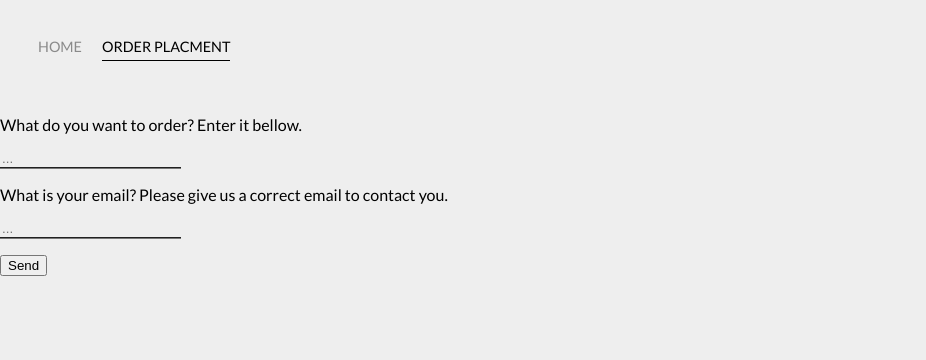
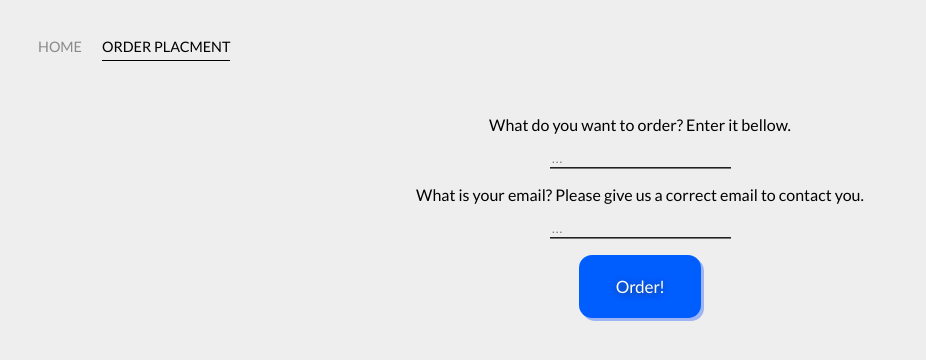
Before and after one commit to Diamond-Services/Diamond-Services-Development-Website, a plain HTML site: page Order.html in a window 1280 px wide. Shown: the whole page, without its empty margins (0-926 px from the left). Drawn offline with Linux system fonts and the light colour scheme.

Commit message:
V0.2 Development

```diff
--- a/Order.html
+++ b/Order.html
@@ -21,6 +21,30 @@
     .no-outline:focus {
       outline: none;
     }
+
+    .sub {
+	box-shadow: 3px 3px 0px 0px #9fb4f2;
+	background-color:#005eff;
+	border-radius:13px;
+	display:inline-block;
+	cursor:pointer;
+	color:#ffffff;
+	font-family:Trebuchet MS;
+	font-size:17px;
+	padding:21px 37px;
+	text-decoration:none;
+	text-shadow:0px 1px 7px #283966;
+    }
+    .sub:hover {
+        background-color:#476e9e;
+    }
+    .sub:active {
+        position:relative;
+        top:1px;
+    }
+
+
+
   </style>
   <body>
     <div class="container">
@@ -35,13 +59,16 @@
             </div>
         </div>
     </div>
-    <form>
+
+    <center><form>
         <p>What do you want to order? Enter it bellow.</p>
         <input id="OrderInfo" type="text" class="no-outline" placeholder="...">
         <p>What is your email? Please give us a correct email to contact you.</p>
         <input id="OrderEmail" type="email" class="no-outline" placeholder="...">
-    </form>
-    <button onclick="sendMessage()">Send</button>
+    </center></form>
+    <center>
+    <a onclick="sendMessage()" class="sub">Order!</a>
+    </center>
   </body>
 
   <script>
@@ -58,6 +85,7 @@
       }
 
       request.send(JSON.stringify(params));
+
     }
     const portfolioItems = document.querySelectorAll('.portfolio-item-wrapper');
 
```
